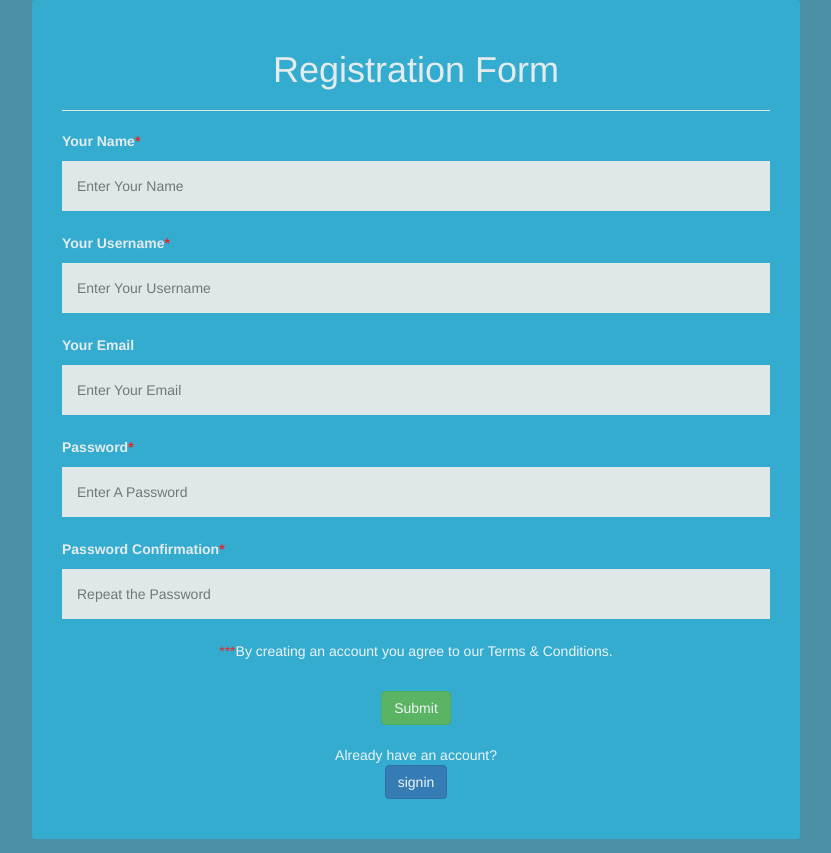
After one commit to Sabrina-Sumona/Inventory-Management-Project, a PHP site: page /registration.php in a window 1280 px wide. The commit adds this page. Shown: the whole page, without its empty margins (224-1055 px from the left). Run offline with PHP 8.4, Linux system fonts and the light colour scheme; data that the repository does not hold is empty.

Commit message:
registration form design using html & css

```diff
--- /dev/null
+++ b/css/registration.css
@@ -0,0 +1,52 @@
+* {box-sizing: border-box}
+body{
+    background-color: #4C90A5;
+}
+/* Add padding to containers */
+.container {
+    padding: 30px;
+    width: 60%;
+    position: relative;
+    margin: auto;
+    background: #31B0D5;
+    color: whitesmoke;
+    border-radius: 3px;
+    opacity: 90%;
+}
+/* Full-width input fields */
+input[type=text], input[type=password] {
+    width: 100%;
+    padding: 15px;
+    margin: 5px 0 22px 0;
+    display: inline-block;
+    border: none;
+    background: #f1f1f1;
+    color: black;
+}
+
+input[type=text]:focus, input[type=password]:focus {
+    background-color: #ddd;
+    outline: none;
+    color: black;
+}
+
+/* Add a blue text color to links */
+a {
+    color: dodgerblue;
+}
+
+p{
+    color: white;
+}
+
+span{
+    color: #ff1919;
+}
+
+h1{
+    text-align: center;
+}
+
+hr{
+    color: aliceblue;
+}
--- a/index.php
+++ b/index.php
@@ -25,7 +25,7 @@
         </div>
 
         <div class="col-sm-6">
-            <a href="register.php">
+            <a href="registration.php">
                 <input  type="button" class="btn btn-info pull-left" value="Register">
             </a>
         </div>
--- /dev/null
+++ b/registration.php
@@ -0,0 +1,58 @@
+<?php
+?>
+<html>
+    <head>
+        <title>Registration Form</title>
+        <link rel="stylesheet" href="https://maxcdn.bootstrapcdn.com/bootstrap/3.4.1/css/bootstrap.min.css">
+
+        <script src="https://ajax.googleapis.com/ajax/libs/jquery/3.5.1/jquery.min.js"></script>
+
+        <script src="https://maxcdn.bootstrapcdn.com/bootstrap/3.4.1/js/bootstrap.min.js"></script>
+        <link type="text/css" rel="stylesheet" href="css/registration.css">
+    </head>
+
+
+    <body>
+        <form method="POST" action="register.php" enctype="multiport/form-data">
+            <div class="container">
+                <!-- <span><?php if($m!='') echo $m; ?></span> -->
+                <h1>Registration Form</h1>
+                <hr>
+                <div>
+                    <label for="name">Your Name<span>*</span></label>
+                    <input name="name" id="name" type="text" placeholder="Enter Your Name" required>
+                </div>
+                <div>
+                    <label for="uname">Your Username<span>*</span></label>
+                    <input name="uname" id="uname" type="text" placeholder="Enter Your Username" required>
+                </div>
+                <div>
+                    <label for="email">Your Email</label>
+                    <input name="email" id="email" type="text" placeholder="Enter Your Email">
+                </div>
+                <div>
+                    <label for="password">Password<span>*</span></label>
+                    <input name="password" id="password" type="password" placeholder="Enter A Password" required>
+                 </div>
+                 <div>
+                     <label for="rpassword">Password Confirmation<span>*</span></label>
+                     <input name="rpassword" id="rpassword" type="password" placeholder="Repeat the Password" required>
+                 </div>
+                 <div style="text-align: center">
+                     <p><span>***</span>By creating an account you agree to our Terms & Conditions.</p>
+                 </div>
+                 <div style="text-align: center; padding: 20px;">
+                     <input type="submit" class="btn btn-success" value="Submit" name="submit">
+                 </div>
+                 <div style="text-align: center;">
+                     <p>Already have an account?
+                        <br>
+                        <a href="login.php">
+                            <input  type="button" class="btn btn-primary" value="signin">
+                        </a>
+                    </p>
+                 </div>
+            </div>
+        </form>
+    </body>
+</html>
```
Also changed, not shown: login.php (added).
